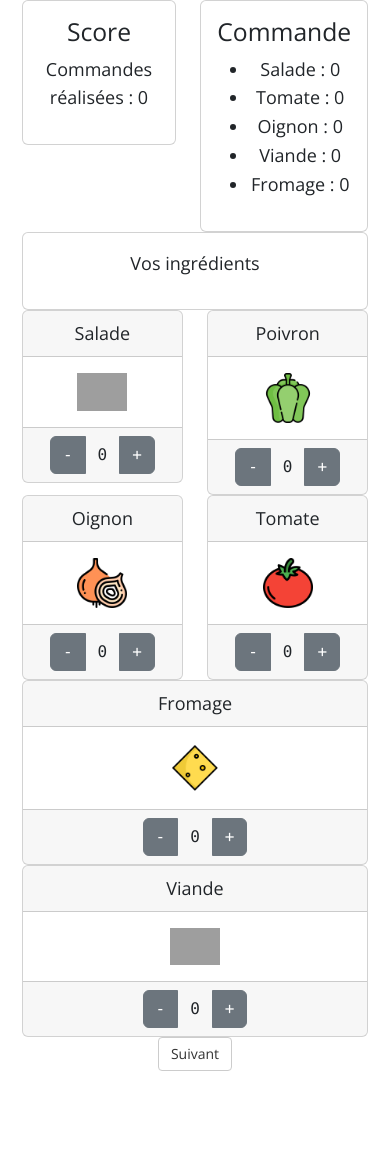
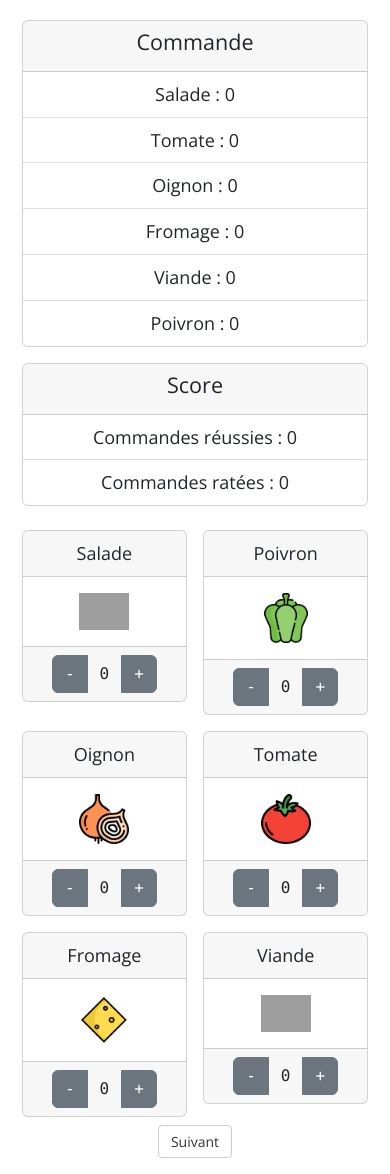
Before and after one commit to FlorianVie/imotris-task, a PHP site: page /bootstrap.php in a window 390 px wide. Before the commit the page ends 1071 px from the top, so only its background shows below. Run offline with PHP 8.4, Linux system fonts and the light colour scheme; grey boxes are pictures that could not be loaded.

Commit message:
Responsive

```diff
--- a/bootstrap.php
+++ b/bootstrap.php
@@ -58,7 +58,8 @@
             tomate: 0,
             fromage: 0,
             viande: 0,
-            oignon: 0
+            oignon: 0,
+            poivron: 0,
         },
         // Changement de valeur dans Data inialisé au chargement
         on_load: function(data) {
@@ -133,6 +134,20 @@
                 jsPsych.data.jsPsych.current_trial.data.viande = parseInt(c) + 1;
             });
 
+            // Compteur Poivron
+
+            $("#poivronMoins").click(function() {
+                var c = $('#poivronC').text();
+                $('#poivronC').text(parseInt(c) - 1);
+                jsPsych.data.jsPsych.current_trial.data.poivron = parseInt(c) - 1;
+            });
+
+            $("#poivronPlus").click(function() {
+                var c = $('#poivronC').text();
+                $('#poivronC').text(parseInt(c) + 1);
+                jsPsych.data.jsPsych.current_trial.data.poivron = parseInt(c) + 1;
+            });
+
 
         },
         on_finish: function(data) {
--- a/burgers.php
+++ b/burgers.php
@@ -1,45 +1,42 @@
 <div class="container">
-    <div class="row">
-        <div class="col">
+    <div class="row justify-content-between g-3 mt-1">
+
+        <div class="col-md-4">
             <div class="card">
-                <div class="card-body">
-                    <h2 class="title is-5">Score</h2>
-                    <p>Commandes réalisées : 0</p>
+                <div class="card-header">
+                    <h4>Commande</h2>
                 </div>
+                <ul class="list-group list-group-flush">
+                    <li class="list-group-item">Salade : <span id="nbSalade">0</span></li>
+                    <li class="list-group-item">Tomate : <span id="nbTomate">0</span></li>
+                    <li class="list-group-item">Oignon : <span id="nbOignon">0</span></li>
+                    <li class="list-group-item">Fromage : <span id="nbFromage">0</span></li>
+                    <li class="list-group-item">Viande : <span id="nbViande">0</span></li>
+                    <li class="list-group-item">Poivron : <span id="nbPoivron">0</span></li>
+                </ul>
             </div>
         </div>
-        <div class="col">
+
+        <div class="col-md-4">
             <div class="card">
-                <div class="card-body">
-                    <h2 class="">Commande</h2>
-                    <ul class="">
-                        <li>Salade : <span id="nbSalade">0</span></li>
-                        <li>Tomate : <span id="nbTomate">0</span></li>
-                        <li>Oignon : <span id="nbOignon">0</span></li>
-                        <li>Viande : <span id="nbViande">0</span></li>
-                        <li>Fromage : <span id="nbFromage">0</span></li>
-                    </ul>
+                <div class="card-header">
+                    <h4>Score</h4>
                 </div>
+                <ul class="list-group list-group-flush">
+                    <li class="list-group-item">Commandes réussies : <span id="reussites">0</span> </li>
+                    <li class="list-group-item">Commandes ratées : <span id="ratees">0</span></li>
+                </ul>
             </div>
         </div>
     </div>
 
-    <div class="row">
-        <div class="col">
-            <div class="card">
-                <div class="card-body">
-                    <p class="title is-4">Vos ingrédients</p>
-                </div>
-            </div>
-        </div>
-    </div>
 
-    <div class="row">
+    <?php
+    $listeIngr = ["ingrcards/salade.php", "ingrcards/tomate.php", "ingrcards/fromage.php", "ingrcards/viande.php", "ingrcards/oignon.php", "ingrcards/poivron.php"];
+    shuffle($listeIngr);
+    ?>
 
-        <?php
-        $listeIngr = ["ingrcards/salade.php", "ingrcards/tomate.php", "ingrcards/fromage.php", "ingrcards/viande.php", "ingrcards/oignon.php", "ingrcards/poivron.php"];
-        shuffle($listeIngr);
-        ?>
+    <div class="row g-3 my-2">
 
         <?php include $listeIngr[0] ?>
         <?php include $listeIngr[1] ?>
@@ -50,4 +47,5 @@
 
     </div>
 
+
 </div>
--- a/ingrcards/fromage.php
+++ b/ingrcards/fromage.php
@@ -12,6 +12,4 @@
             </div>
         </div>
     </div>
-
 </div>
-</div>
--- a/ingrcards/poivron.php
+++ b/ingrcards/poivron.php
@@ -7,7 +7,7 @@
         <div class="card-footer">
             <div class="btn-group font-monospace" role="group" aria-label="Basic example">
                 <button id="poivronMoins" type="button" class="btn btn-secondary">-</button>
-                <button id="poivonC" type="button" class="btn">0</button>
+                <button id="poivronC" type="button" class="btn">0</button>
                 <button id="poivronPlus" type="button" class="btn btn-secondary">+</button>
             </div>
         </div>
```
